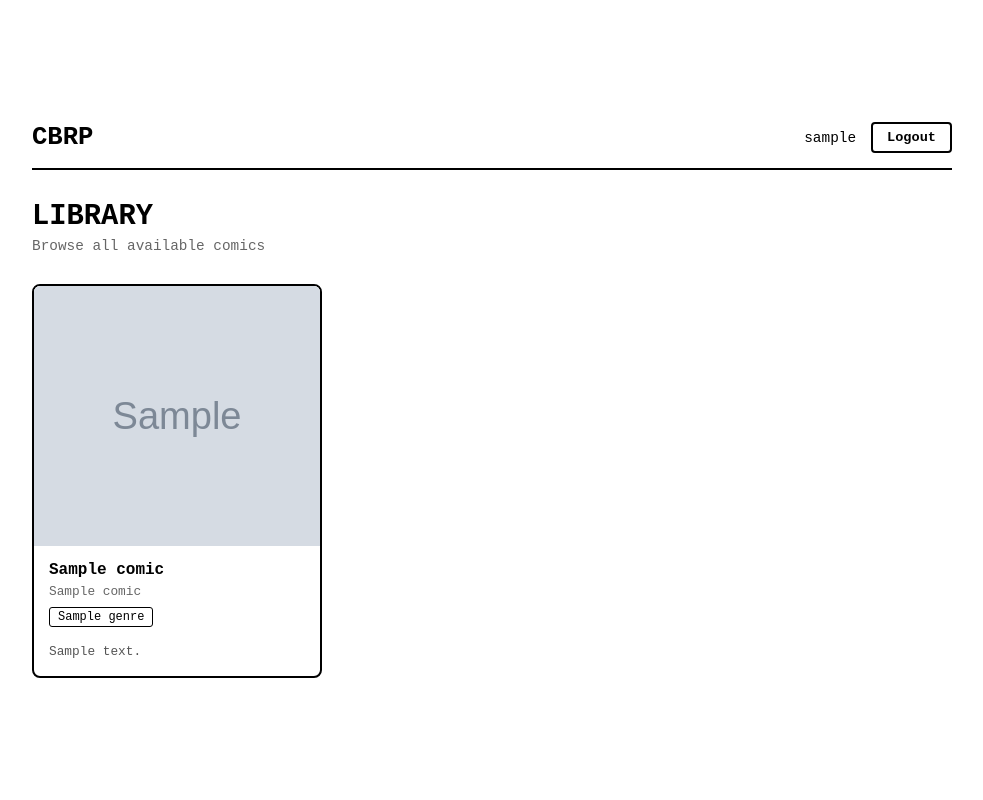
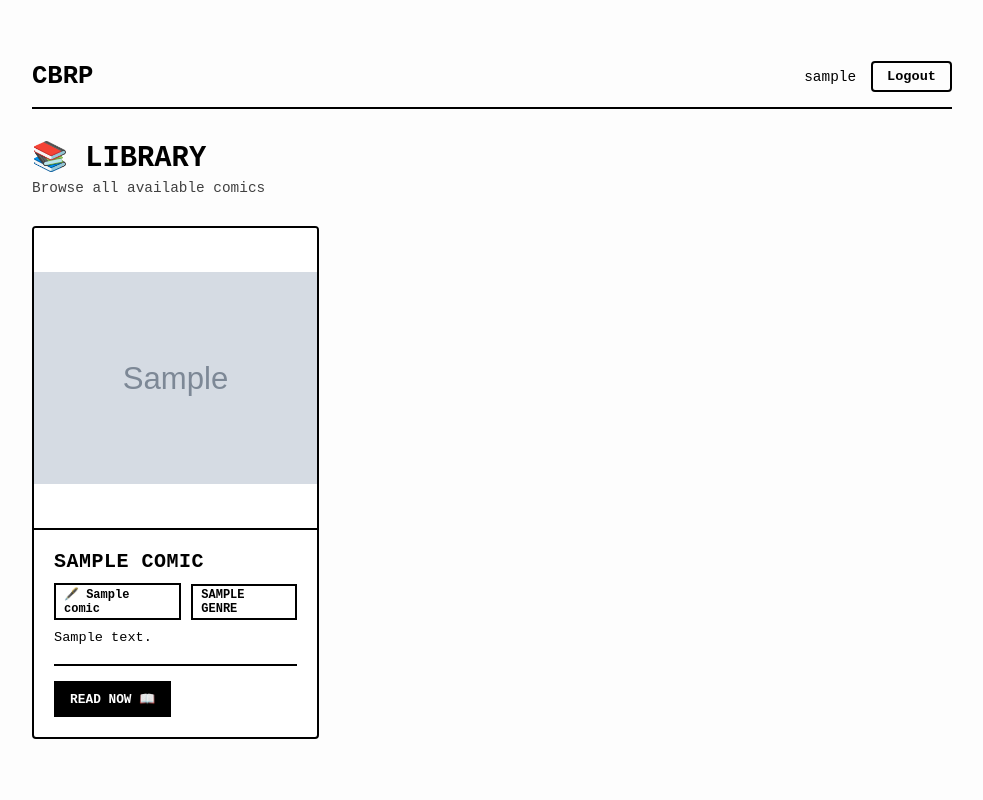
Before and after one commit to SahilKaturde/COMIC_BOOK_READING_-PLATFORM-, a Flask app: template app/templates/reader_home.html in a window 1280 px wide. Shown: the whole page, without its empty margins (148-1131 px from the left). Run offline with Flask 3, Linux system fonts and the light colour scheme; the template is opened without the code that fills it: most values are stand-ins (such as "Sample title", 1, 10 or a date in 2020); grey boxes marked "Sample" are stand-in pictures; some libraries are stand-ins or nearby versions.

Commit message:
UI Overhaul: Polished Brutalist aesthetic, Lightbox reader, and project restructuring

```diff
--- a/app/db.py
+++ b/app/db.py
@@ -4,7 +4,7 @@ from psycopg.rows import dict_row
 
 def get_db():
     return psycopg.connect(
-        "dbname=Comic_Book_Reading_Platform_db user=postgres password=[PASSWORD] host=localhost port=5432",
+        "dbname=Comic_Book_Reading_Platform_db user=postgres password=sahil@1234 host=localhost port=5432",
         row_factory=dict_row
     )
 
--- a/app/static/style.css
+++ b/app/static/style.css
@@ -3,14 +3,13 @@
 :root {
     --brutalist-black: #000000;
     --brutalist-white: #ffffff;
-    --brutalist-gray: #666666;
-    --brutalist-hover: #333333;
+    --brutalist-gray: #404040;
     --brutalist-blue: #0000ee; /* Retro Blue for links */
 }
 
 body {
     font-family: 'Courier New', Courier, monospace;
-    background-color: var(--brutalist-white);
+    background-color: #fdfdfd;
     display: flex;
     justify-content: center;
     align-items: center;
@@ -264,26 +267,24 @@ input:focus, select:focus {
 
 .comics-grid {
     display: grid;
-    grid-template-columns: repeat(auto-fill, minmax(220px, 1fr));
-    gap: 25px;
+    grid-template-columns: repeat(auto-fill, minmax(260px, 1fr));
+    gap: 30px;
 }
 
 .comic-card {
     border: 2px solid var(--brutalist-black);
-    border-radius: 8px;
+    border-radius: 4px;
     overflow: hidden;
-    transition: box-shadow 0.2s, transform 0.1s;
-}
-
-.comic-card:hover {
-    box-shadow: 6px 6px 0px rgba(0,0,0,0.1);
-    transform: translateY(-2px);
+    background: var(--brutalist-white);
+    display: flex;
+    flex-direction: column;
 }
 
 .comic-poster {
     width: 100%;
-    height: 260px;
-    background: #f0f0f0;
+    height: 300px;
+    background: var(--brutalist-white);
+    border-bottom: 2px solid var(--brutalist-black);
     overflow: hidden;
     display: flex;
     align-items: center;
@@ -293,7 +294,7 @@ input:focus, select:focus {
 .comic-poster img {
     width: 100%;
     height: 100%;
-    object-fit: cover;
+    object-fit: contain;
 }
 
 .comic-poster-fallback {
@@ -302,42 +303,58 @@ input:focus, select:focus {
     justify-content: center;
     width: 100%;
     height: 100%;
-    background: #e0e0e0;
-    font-size: 3rem;
+    background: #f7f7f7;
+    font-size: 2.5rem;
     font-weight: bold;
-    color: #aaa;
+    color: var(--brutalist-black);
+    text-transform: uppercase;
+    letter-spacing: 2px;
 }
 
 .comic-info {
-    padding: 15px;
+    padding: 20px;
+    flex-grow: 1;
+    display: flex;
+    flex-direction: column;
 }
 
 .comic-title {
-    font-size: 1rem;
-    margin: 0 0 5px 0;
+    font-size: 1.25rem;
+    margin: 0 0 10px 0;
     font-weight: bold;
+    text-transform: uppercase;
+    letter-spacing: 0.5px;
 }
 
 .comic-meta {
-    font-size: 0.8rem;
-    color: var(--brutalist-gray);
-    margin: 0 0 8px 0;
+    display: flex;
+    align-items: center;
+    gap: 10px;
+    margin-bottom: 8px;
 }
 
 .comic-genre {
     display: inline-block;
     font-size: 0.75rem;
-    border: 1px solid var(--brutalist-black);
+    border: 2px solid var(--brutalist-black);
     padding: 2px 8px;
-    border-radius: 3px;
-    margin-bottom: 8px;
+    font-weight: bold;
+}
+
+.comic-date {
+    font-size: 0.8rem;
+    color: var(--brutalist-gray);
+    margin-bottom: 15px;
+    text-transform: uppercase;
+    letter-spacing: 0.5px;
 }
 
 .comic-desc {
-    font-size: 0.8rem;
-    color: #555;
-    margin: 8px 0 0 0;
-    line-height: 1.4;
+    font-size: 0.85rem;
+    color: var(--brutalist-black);
+    margin: 0 0 15px 0;
+    line-height: 1.5;
+    flex-grow: 1;
 }
 
 .create-form-card {
@@ -362,66 +379,62 @@ input:focus, select:focus {
     flex: 1;
 }
 
+.create-form-card hr {
+    border: none;
+    border-top: 2px dashed var(--brutalist-black);
+    margin: 25px 0;
+}
+
 .comics-table-wrapper {
     overflow-x: auto;
-}
-
-.comics-table {
-    width: 100%;
-    border-collapse: collapse;
-    border: 2px solid var(--brutalist-black);
-}
-
-.comics-table th,
-.comics-table td {
-    padding: 12px 15px;
-    text-align: left;
-    border-bottom: 1px solid #ddd;
-    font-size: 0.9rem;
-}
-
-.comics-table th {
-    background: var(--brutalist-black);
-    color: var(--brutalist-white);
-    text-transform: uppercase;
-    font-size: 0.8rem;
-    letter-spacing: 0.5px;
-}
-
-.comics-table tbody tr:hover {
-    background: #f9f9f9;
-}
-
-.comics-table small {
-    color: var(--brutalist-gray);
+    margin-bottom: 40px;
 }
 
 .status-badge {
     display: inline-block;
-    padding: 3px 10px;
-    border-radius: 3px;
+    padding: 2px 8px;
     font-size: 0.75rem;
     font-weight: bold;
+    border: 2px solid var(--brutalist-black);
+    text-transform: uppercase;
 }
 
 .status-draft {
-    background: #f5f5f5;
-    border: 1px solid #ccc;
-    color: #666;
+    background: var(--brutalist-white);
+    color: var(--brutalist-black);
 }
 
 .status-published {
-    background: #000;
-    color: #fff;
+    background: var(--brutalist-black);
+    color: var(--brutalist-white);
 }
 
-.actions-cell {
-    white-space: nowrap;
+.card-actions {
+    display: grid;
+    grid-template-columns: 1fr 1fr;
+    gap: 8px;
+    padding-top: 15px;
+    border-top: 2px solid var(--brutalist-black);
+}
+
+.card-actions form {
+    margin: 0;
+    display: block;
+}
+
+.card-actions .btn-small {
+    width: 100%;
+    text-align: center;
+    box-sizing: border-box;
+    display: block;
 }
 
 .btn-small {
-    display: inline-block;
-    padding: 5px 12px;
+    display: flex;
+    align-items: center;
+    justify-content: center;
+    gap: 6px;
+    padding: 8px 10px;
     font-size: 0.8rem;
     font-family: inherit;
     font-weight: bold;
@@ -429,10 +442,9 @@ input:focus, select:focus {
     background: var(--brutalist-white);
     color: var(--brutalist-black);
     text-decoration: none;
-    border-radius: 4px;
     cursor: pointer;
     transition: all 0.2s;
-    margin-right: 5px;
+    text-transform: uppercase;
 }
 
 .btn-small:hover {
@@ -440,23 +452,36 @@ input:focus, select:focus {
     color: var(--brutalist-white);
 }
 
+.btn-invert {
+    background: var(--brutalist-black);
+    color: var(--brutalist-white);
+}
+
+.btn-invert:hover {
+    background: var(--brutalist-white);
+    color: var(--brutalist-black);
+}
+
 .btn-danger {
-    border-color: #dc2626;
-    color: #dc2626;
+    color: #000;
 }
 
 .btn-danger:hover {
     background: #dc2626;
     color: var(--brutalist-white);
+    border-color: #dc2626;
 }
 
 .empty-state {
     text-align: center;
     padding: 60px 20px;
-    border: 2px dashed #ccc;
-    border-radius: 8px;
-    color: var(--brutalist-gray);
+    border: 2px dashed var(--brutalist-black);
+    color: var(--brutalist-black);
+    font-weight: bold;
+    text-transform: uppercase;
+    letter-spacing: 0.5px;
 }
+
 
 .error-box {
     margin-bottom: 20px;
--- a/app/templates/reader_home.html
+++ b/app/templates/reader_home.html
@@ -22,7 +22,7 @@
 
     <!-- Page Title -->
     <div class="page-title">
-        <h2>Library</h2>
+        <h2>📚 Library</h2>
         <p>Browse all available comics</p>
     </div>
 
@@ -32,31 +32,29 @@
         {% for comic in comics %}
         <a href="/read/{{ comic.id }}" class="comic-card-link">
             <div class="comic-card">
-                {% if comic.poster_url %}
                 <div class="comic-poster">
-                    <img src="/data/{{ comic.poster_url }}" alt="{{ comic.title }} cover"
-                         onerror="this.style.display='none'; this.nextElementSibling.style.display='flex';">
-                    <div class="comic-poster-fallback" style="display:none;">
-                        <span>{{ comic.title[:2] | upper }}</span>
-                    </div>
+                    {% if comic.poster_url %}
+                    <img src="/data/{{ comic.poster_url }}" alt="{{ comic.title }} cover">
+                    {% else %}
+                    <div class="comic-poster-fallback">CBRP</div>
+                    {% endif %}
                 </div>
-                {% else %}
-                <div class="comic-poster">
-                    <div class="comic-poster-fallback">
-                        <span>{{ comic.title[:2] | upper }}</span>
-                    </div>
-                </div>
-                {% endif %}
 
                 <div class="comic-info">
                     <h3 class="comic-title">{{ comic.title }}</h3>
-                    <p class="comic-meta">{{ comic.publisher_name }}</p>
-                    {% if comic.genre %}
-                    <span class="comic-genre">{{ comic.genre }}</span>
+                    <div class="comic-meta">
+                        <span class="comic-genre">🖋️ {{ comic.publisher_name }}</span>
+                        {% if comic.genre %}
+                        <span class="comic-genre">{{ comic.genre | upper }}</span>
+                        {% endif %}
+                    </div>
+                    {% if comic.description %}
+                    <p class="comic-desc">{{ comic.description[:100] }}{% if comic.description|length > 100 %}…{% endif %}</p>
                     {% endif %}
-                    {% if comic.description %}
-                    <p class="comic-desc">{{ comic.description[:80] }}{% if comic.description|length > 80 %}…{% endif %}</p>
-                    {% endif %}
+
+                    <div class="card-actions">
+                        <span class="btn-small btn-invert">Read Now 📖</span>
+                    </div>
                 </div>
             </div>
         </a>
@@ -64,8 +62,8 @@
     </div>
     {% else %}
     <div class="empty-state">
-        <p>No comics available yet.</p>
-        <p>Check back soon!</p>
+        <p>NO COMICS AVAILABLE YET. 🥺</p>
+        <p>CHECK BACK SOON!</p>
     </div>
     {% endif %}
 </div>
--- a/main.py
+++ /dev/null
@@ -1,6 +0,0 @@
-from app import create_app
-
-app = create_app()
-
-if __name__ == "__main__":
-    app.run(debug=True, port=5000)
```
Also changed, not shown: other parts of app/static/style.css (+93 -2 lines), app/run.py (added, +85 -0 lines), app/templates/publisher_home.html (+34 -41 lines), app/templates/reader_comic.html (+87 -11 lines), insert_admin.py (deleted, +0 -23 lines), run.py (deleted, +0 -47 lines), README.md, requirements.txt (renamed from app/requirements.txt), 1 other file.
